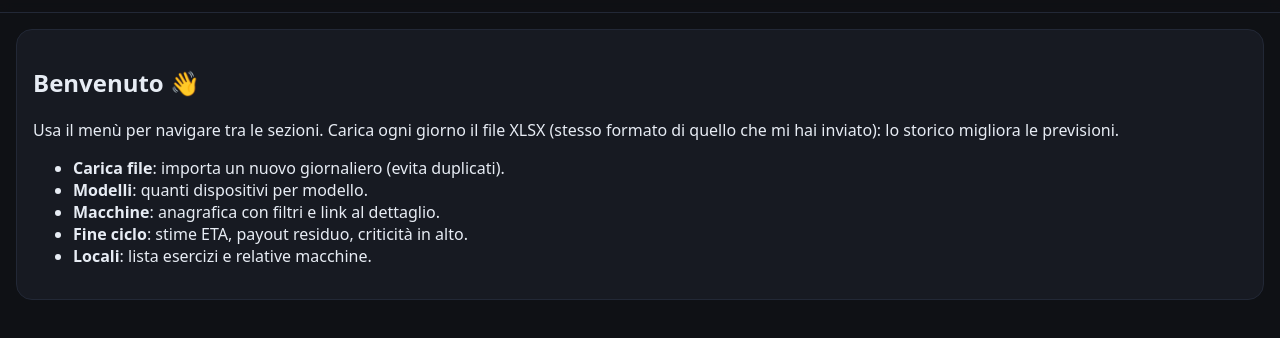
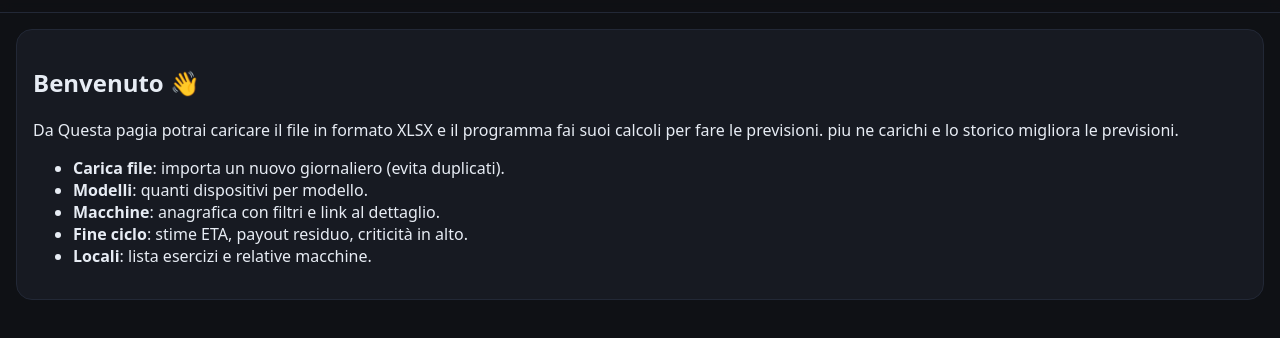
Before and after one commit to wincklers85/gestionale-awp, a website: page public/index.html in a window 1280 px wide. Shown: the part 78-416 px from the top of the page. Drawn offline with Linux system fonts and the light colour scheme.

Commit message:
Update index.html

```diff
--- a/public/index.html
+++ b/public/index.html
@@ -8,7 +8,8 @@
 <main>
   <section>
     <h2>Benvenuto 👋</h2>
-    <p>Usa il menù per navigare tra le sezioni. Carica ogni giorno il file XLSX (stesso formato di quello che mi hai inviato): lo storico migliora le previsioni.</p>
+    <p> Da Questa pagia potrai caricare il file in formato XLSX e il programma fai suoi calcoli per fare le previsioni.
+      piu ne carichi e lo storico migliora le previsioni.</p>
     <ul>
       <li><b>Carica file</b>: importa un nuovo giornaliero (evita duplicati).</li>
       <li><b>Modelli</b>: quanti dispositivi per modello.</li>
```
